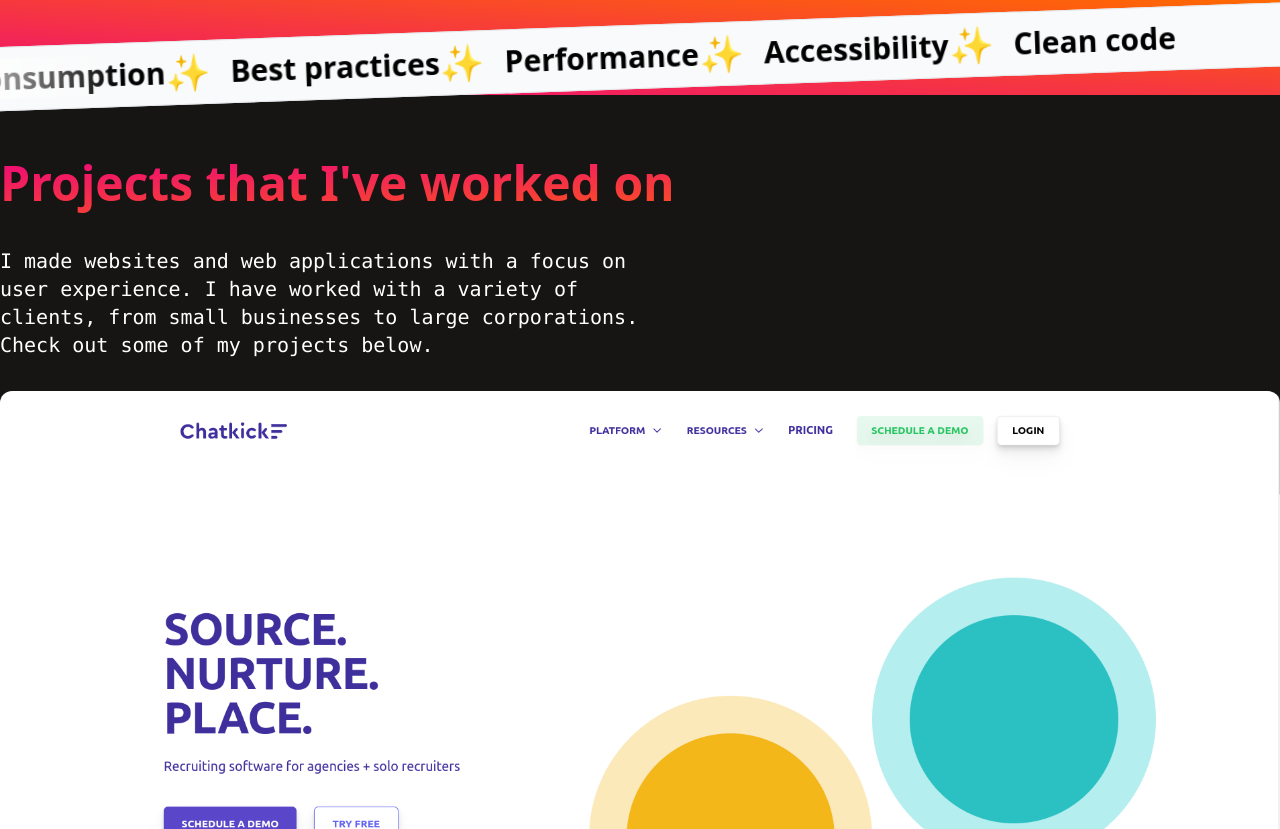
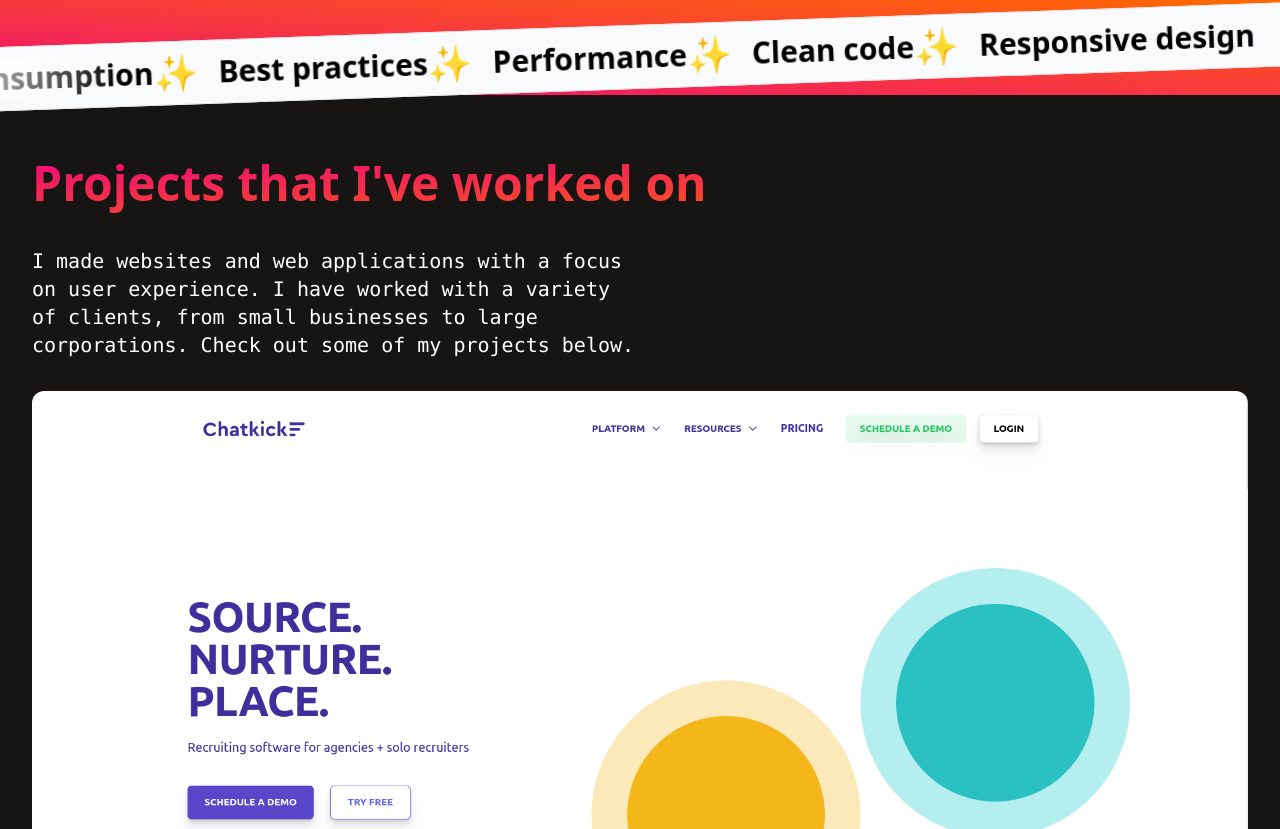
Before and after one commit to GabrielMessiasdaRosa/gabriel-messias, a Next.js app: page / in a window 1280 px wide. Shown: the part 651-1480 px from the top of the page. Built offline with nearby package versions, Linux system fonts and the light colour scheme.

Commit message:
feat: minor fixes

```diff
--- a/src/components/container.tsx
+++ b/src/components/container.tsx
@@ -6,8 +6,8 @@ export type ContainerProps = {
 
 const Container = ({ children }: ContainerProps) => {
   return (
-    <Col className="relative w-full items-center justify-center px-4">
-      <Col className="md:w-[720px] xl:w-[1280px]">{children}</Col>
+    <Col className="relative w-full items-center justify-center">
+      <Col className="px-8 md:w-[720px] xl:w-[1280px]">{children}</Col>
     </Col>
   );
 };
--- a/src/components/footer.tsx
+++ b/src/components/footer.tsx
@@ -1,5 +1,4 @@
 import Col from "./col";
-import Container from "./container";
 import Row from "./row";
 
 export type FooterProps = {};
@@ -9,12 +8,12 @@ function classNames(...classes) {
 }
 const Footer = ({}: FooterProps) => {
   return (
-    <Container>
-      <footer className="pt-16">
-        <div className="border-b-2 border-gray-50/30" />
+    <>
+      <div className="border-b-2 border-gray-50/30 pt-16" />
+      <footer className="px-8 ">
         <Col className="space-y-2 overflow-hidden py-20">
           <Col className="space-y-2 md:flex-row md:justify-between">
-            <p className="bg-gradient-to-br from-[#ee0979] to-[#ff6a00] bg-clip-text text-2xl font-extrabold text-transparent md:ml-0">
+            <p className="bg-gradient-to-br from-[#ee0979] to-[#ff6a00] bg-clip-text font-poiret text-2xl font-extrabold text-transparent md:ml-0">
               Gabriel Messias da Rosa
             </p>
             <Row>
@@ -67,7 +66,7 @@ const Footer = ({}: FooterProps) => {
           </Row>
         </Col>
       </footer>
-    </Container>
+    </>
   );
 };
 
--- a/src/components/navbar.tsx
+++ b/src/components/navbar.tsx
@@ -31,12 +31,12 @@ const Navbar = ({}: NavbarProps) => {
                         <span className="sr-only">Open main menu</span>
                         {open ? (
                           <XMarkIcon
-                            className="block h-6 w-6"
+                            className="block h-8 w-8"
                             aria-hidden="true"
                           />
                         ) : (
                           <Bars3Icon
-                            className="block h-6 w-6"
+                            className="block h-8 w-8"
                             aria-hidden="true"
                           />
                         )}
@@ -77,10 +77,10 @@ const Navbar = ({}: NavbarProps) => {
           </Row>
           <Row className="w-full items-center justify-center px-4 sm:items-stretch sm:justify-between">
             <Col>
-              <p className="hidden bg-gradient-to-br from-[#ee0979] to-[#ff6a00] bg-clip-text text-2xl font-extrabold text-transparent sm:flex md:ml-0">
+              <p className="hidden font-poiret text-2xl font-extrabold text-white text-transparent sm:flex md:ml-0">
                 Gabriel Messias da Rosa
               </p>
-              <p className="bg-gradient-to-br from-[#ee0979] to-[#ff6a00] bg-clip-text text-2xl font-extrabold text-transparent sm:hidden md:ml-0">
+              <p className="font-poiret text-2xl font-extrabold text-white text-transparent sm:hidden md:ml-0">
                 GMR
               </p>
             </Col>
--- a/src/global.css
+++ b/src/global.css
@@ -1,8 +1,8 @@
 @tailwind base;
 @tailwind components;
 @tailwind utilities;
-
 body {
-  background-color: #161513;
+  background-color: rgb(22, 21, 19);
+  font-weight: 300;
   color: #fff;
 }
--- /dev/null
+++ b/src/pages/_document.tsx
@@ -0,0 +1,25 @@
+// make a _document.tsx file in the pages folder
+
+import Document, { Head, Html, Main, NextScript } from "next/document";
+
+class MyDocument extends Document {
+  render() {
+    return (
+      <Html>
+        <Head>
+          <link rel="preconnect" href="https://fonts.googleapis.com" />
+          <link rel="preconnect" href="https://fonts.gstatic.com" />
+          <link
+            href="https://fonts.googleapis.com/css2?family=Poiret+One&display=swap"
+            rel="stylesheet"
+          />
+        </Head>
+        <body>
+          <Main />
+          <NextScript />
+        </body>
+      </Html>
+    );
+  }
+}
+export default MyDocument;
--- /dev/null
+++ b/src/screens/home-screen/about-me-section.tsx
@@ -0,0 +1,59 @@
+import Col from "../../components/col";
+
+export type AboutMeSectionProps = {};
+
+const AboutMeSection = ({}: AboutMeSectionProps) => {
+  return (
+    <section className="max-w-xs sm:max-w-sm md:max-w-none">
+      <Col className="space-y-16">
+        <Col className="xl:flex-row">
+          <Col className="w-full xl:w-1/2">
+            <p className="bg-gradient-to-br from-[#ee0979] to-[#ff6a00] bg-clip-text font-poiret text-3xl font-extrabold text-transparent">
+              Gabriel Messias da Rosa
+            </p>
+            <p className="text-6xl">Front-end Developer</p>
+          </Col>
+          <Col className="w-full space-y-4 pt-6 xl:w-1/2">
+            <Col className="">
+              <p>
+                I am a front-end developer passionate about creating attractive
+                and interactive user interfaces.
+              </p>
+            </Col>
+            <Col>
+              <p>
+                I am a creative problem solver who is always looking for ways to
+                improve the efficiency of my work while maintaining the quality
+                and usability of the end product. If you are looking for an
+                experienced and committed front-end developer, I would be happy
+                to discuss my skills and experience further.
+              </p>
+            </Col>
+            <Col className="justify-between space-y-3 md:flex-row md:space-y-0">
+              <Col>
+                <p className="bg-gradient-to-br from-[#ee0979] to-[#ff6a00] bg-clip-text text-2xl text-transparent">
+                  Projects done
+                </p>
+                <span className="text-4xl">6</span>
+              </Col>
+              <Col>
+                <p className="bg-gradient-to-br from-[#ee0979] to-[#ff6a00] bg-clip-text text-2xl text-transparent">
+                  Experience
+                </p>
+                <span className="text-4xl">2 years</span>
+              </Col>
+              <Col>
+                <p className="bg-gradient-to-br from-[#ee0979] to-[#ff6a00] bg-clip-text text-2xl text-transparent">
+                  Screens done
+                </p>
+                <span className="text-4xl">100+</span>
+              </Col>
+            </Col>
+          </Col>
+        </Col>
+      </Col>
+    </section>
+  );
+};
+
+export default AboutMeSection;
--- a/src/screens/home-screen/index.tsx
+++ b/src/screens/home-screen/index.tsx
@@ -1,8 +1,10 @@
 import Col from "../../components/col";
 import Container from "../../components/container";
+import AboutMeSection from "./about-me-section";
 import HeroSection from "./hero-section";
 import SelectedProductsSection from "./selected-projects";
 import SkillsMarquee from "./skills-marquee";
+import TechExp from "./tech-expericence";
 export type HomeScreenProps = {};
 
 const HomeScreen = ({}: HomeScreenProps) => {
@@ -13,7 +15,13 @@ const HomeScreen = ({}: HomeScreenProps) => {
       </Container>
       <SkillsMarquee />
       <Container>
-        <SelectedProductsSection />
+        <Col className="space-y-24">
+          <Col className="items-center space-y-24">
+            <SelectedProductsSection />
+            <AboutMeSection />
+          </Col>
+          <TechExp />
+        </Col>
       </Container>
     </Col>
   );
--- a/src/screens/home-screen/selected-projects.tsx
+++ b/src/screens/home-screen/selected-projects.tsx
@@ -80,7 +80,7 @@ const SelectedProductsSection = ({}: SelectedProjectsSectionProps) => {
                     {project.name}
                   </p>
                   <p className="text-xl font-thin lg:text-2xl">Tech Stack:</p>
-                  <Col className="grid md:w-1/2 grid-cols-2 gap-2 md:grid-cols-2">
+                  <Col className="grid grid-cols-2 gap-2 md:w-1/2 md:grid-cols-2">
                     {project.techStack.map((tech, index) => (
                       <div key={index}>
                         <Row className="w-full items-center justify-center whitespace-nowrap rounded-full bg-white bg-gradient-to-br from-[#ee0979] to-[#ff6a00] p-[1px] font-light lg:hidden">
--- a/src/screens/home-screen/skills-marquee.tsx
+++ b/src/screens/home-screen/skills-marquee.tsx
@@ -10,8 +10,8 @@ const SkillsMarquee = ({}: SkillsMarqueeProps) => {
     "API consumption",
     "Best practices",
     "Performance",
-    "Accessibility",
     "Clean code",
+    "Responsive design",
   ];
   return (
     <Col className="h-24 w-full justify-center bg-gradient-to-tr from-[#ee0979] to-[#ff6a00]">
--- /dev/null
+++ b/src/screens/home-screen/tech-expericence.tsx
@@ -0,0 +1,91 @@
+import Marquee from "react-fast-marquee";
+import Col from "../../components/col";
+import Row from "../../components/row";
+
+export type TechExpProp = {};
+
+const TechExp = ({}: TechExpProp) => {
+  const technologies: {
+    name: string;
+    image: string;
+  }[] = [
+    {
+      name: "React",
+      image: "https://www.vectorlogo.zone/logos/reactjs/reactjs-icon.svg",
+    },
+    {
+      name: "React Native",
+      image: "https://www.vectorlogo.zone/logos/reactjs/reactjs-icon.svg",
+    },
+    {
+      name: "Next.js",
+      image: "https://cdn.worldvectorlogo.com/logos/next-js.svg",
+    },
+    {
+      name: "Node.js",
+      image: "https://www.vectorlogo.zone/logos/nodejs/nodejs-icon.svg",
+    },
+    {
+      name: "TypeScript",
+      image:
+        "https://www.vectorlogo.zone/logos/typescriptlang/typescriptlang-icon.svg",
+    },
+    {
+      name: "JavaScript",
+      image: "https://www.vectorlogo.zone/logos/javascript/javascript-icon.svg",
+    },
+    {
+      name: "HTML5",
+      image: "https://www.vectorlogo.zone/logos/w3_html5/w3_html5-icon.svg",
+    },
+    {
+      name: "CSS3",
+      image:
+        "https://www.vectorlogo.zone/logos/netlifyapp_watercss/netlifyapp_watercss-icon.svg",
+    },
+    {
+      name: "Nest.js",
+      image: "https://www.vectorlogo.zone/logos/nestjs/nestjs-icon.svg",
+    },
+    {
+      name: "MongoDB",
+      image: "https://www.vectorlogo.zone/logos/mongodb/mongodb-icon.svg",
+    },
+    {
+      name: "PostgreSQL",
+      image: "https://www.vectorlogo.zone/logos/postgresql/postgresql-icon.svg",
+    },
+    {
+      name: "Tailwind CSS",
+      image:
+        "https://www.vectorlogo.zone/logos/tailwindcss/tailwindcss-icon.svg",
+    },
+    {
+      name: "Figma",
+      image: "https://www.vectorlogo.zone/logos/figma/figma-icon.svg",
+    },
+  ];
+  return (
+    <section className="max-w-xs sm:max-w-sm md:max-w-none">
+      <Col className="space-y-8">
+        <p className="text-2xl md:text-4xl lg:text-6xl">
+          Technologies I already worked with:
+        </p>
+        <Row className="space-x-4">
+          <Marquee gradient={false} direction="left" speed={130}>
+            {technologies.map((technology) => (
+              <Col className="ml-6 h-56 w-44 items-center justify-center space-y-4 rounded-lg bg-[#1C1C22] p-4">
+                <img className="h-28" src={technology.image} alt="HTML5" />
+                <span className="whitespace-nowrap text-2xl font-bold">
+                  {technology.name}
+                </span>
+              </Col>
+            ))}
+          </Marquee>
+        </Row>
+      </Col>
+    </section>
+  );
+};
+
+export default TechExp;
--- a/tailwind.config.js
+++ b/tailwind.config.js
@@ -1,4 +1,5 @@
 /** @type {import('tailwindcss').Config} */
+const defaultTheme = require("tailwindcss/defaultTheme");
 module.exports = {
   content: [
     // Or if using `src` directory:
@@ -15,6 +16,9 @@ module.exports = {
         "pos-50": "50% 50%",
         "pos-100": "100% 100%",
       },
+      fontFamily: {
+        poiret: ['"Poiret One"', ...defaultTheme.fontFamily.sans],
+      },
     },
   },
   plugins: [],
```
